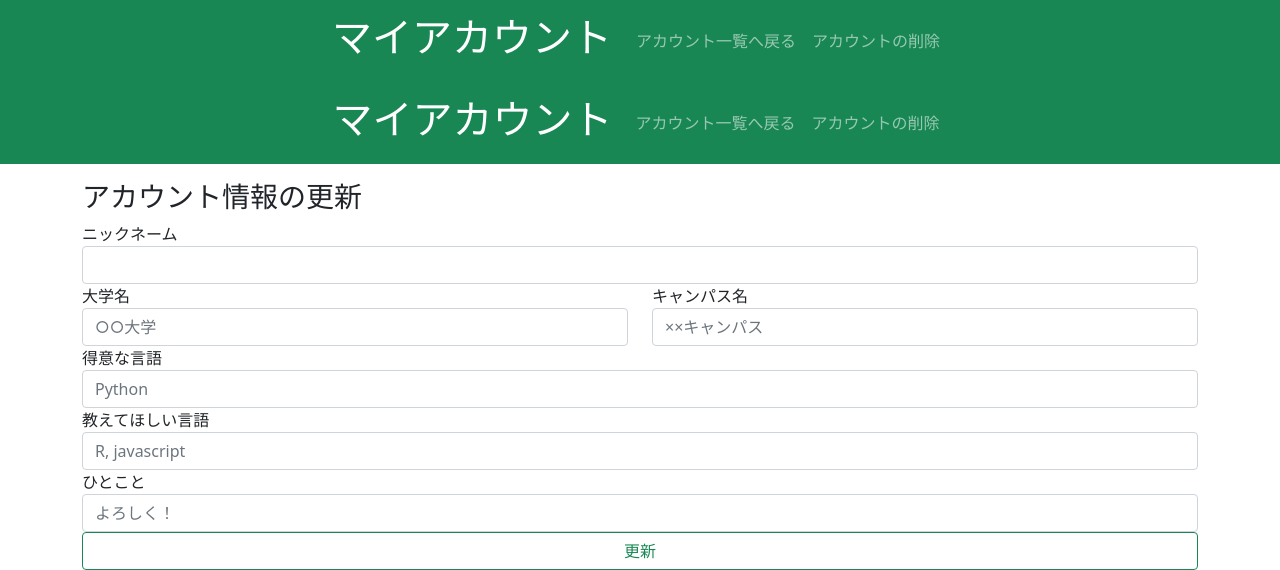
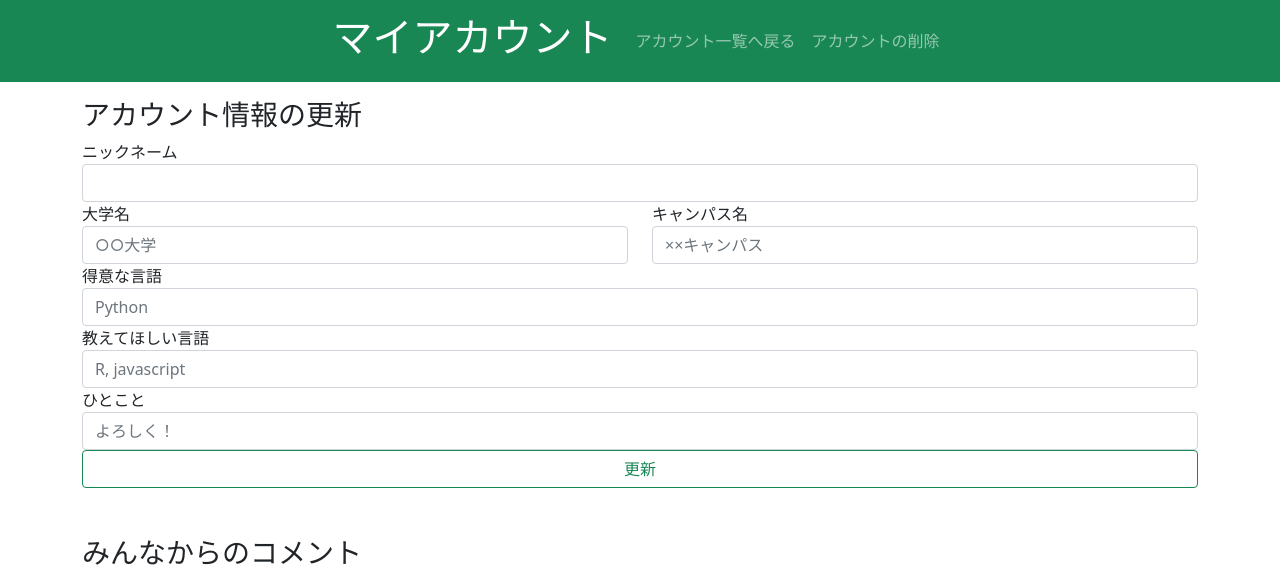
Before and after one commit to amafuro/talkATdot, a Django app: template dottalk/templates/HTML/edit.html in a window 1280 px wide. Shown: the top 570 px of the page. Run offline with Django 4.2, Linux system fonts and the light colour scheme; the template is opened without the code that fills it, so the values that code supplies are empty.

Commit message:
design commit

```diff
--- a/dottalk/templates/HTML/calendar.html
+++ b/dottalk/templates/HTML/calendar.html
@@ -17,7 +17,7 @@
 <!--ヘッダーメニュー-->
 <nav class="navbar navbar-expand-md navbar-dark  sticky-top justify-content-center" style="background-color: #1c8454;">
   <div class="row justify-content-center">
-    <a href="#" class="navbar-brand"><h1>シェアカレンダー</h1></a>
+    <a href="#" class="navbar-brand"><h2>シェアカレンダー</h2></a>
       <button class="navbar-toggler" type="button" data-toggle="collapse" data-target="#navbarSupportedContent" aria-controls="navbarSupportedContent" aria-expanded="false" aria-label="Toggle navigation">
     <span class="navbar-toggler-icon"></span>
   </button>
--- a/dottalk/templates/HTML/edit.html
+++ b/dottalk/templates/HTML/edit.html
@@ -8,17 +8,6 @@
           crossorigin="anonymous">
 </head>
 <body>
-
-<!--ヘッダーメニュー-->
-<nav class="navbar navbar-expand navbar-dark bg-success sticky-top">
-  <div class="collapse navbar-collapse justify-content-center" id="navmenu1">
-    <a href="#" class="navbar-brand"><h1>マイアカウント</h1></a>
-    <div class="navbar-nav">
-        <a class="nav-item nav-link" href="{% url 'same_users_all' %}">アカウント一覧へ戻る</a>
-        <a class="nav-item nav-link" data-bs-toggle="modal" data-bs-target="#exampleModal">アカウントの削除</a>
-    </div>
-  </div>
-</nav>
 
 <!--ヘッダーメニュー-->
 <nav class="navbar navbar-expand-md navbar-dark bg-success sticky-top justify-content-center">
```
